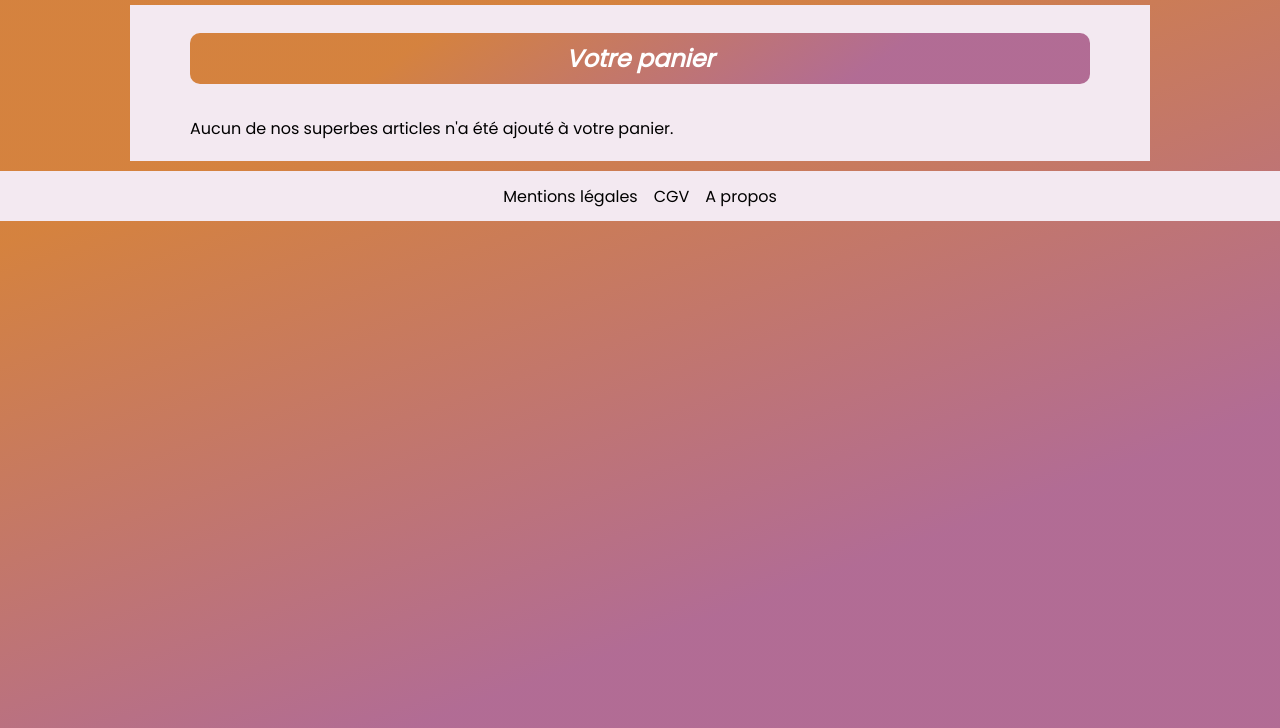
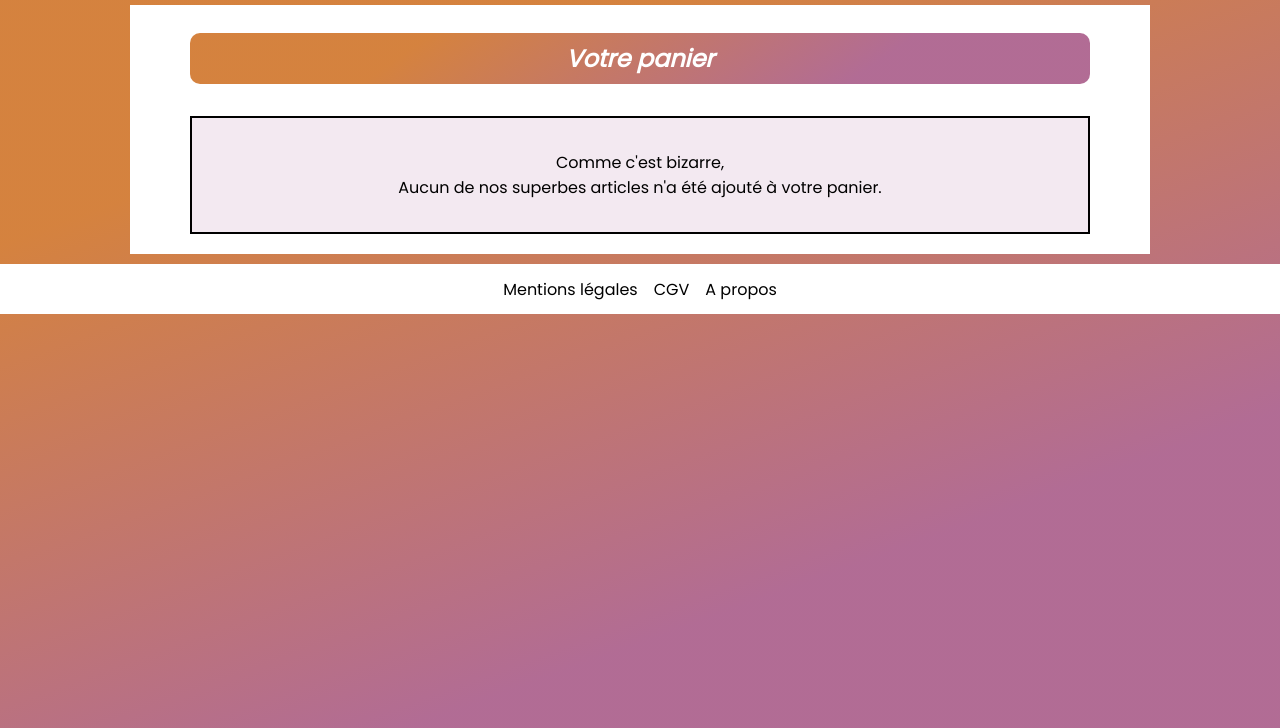
Before and after one commit to Mrkz92/MarekZaorski_5_01092022, a plain HTML site: page front-end/html/cart.html in a window 1280 px wide. Shown: the part 72-800 px from the top of the page. Drawn offline with Linux system fonts and the light colour scheme; no server answers.

Commit message:
Small changes

```diff
--- a/front-end/html/cart.html
+++ b/front-end/html/cart.html
@@ -49,6 +49,7 @@
     </header>
     <main>
         <section id="cart-section">
+            <h2>Votre panier</h2>
         </section>
     </main>
     <footer>
--- a/front-end/script/cart.js
+++ b/front-end/script/cart.js
@@ -6,19 +6,15 @@ function fillCart() {
     getCart();
     if (cart.length < 1 ) {
         console.log("Panier vide");
-        alert("Le panier est vide.");
         const cartEmpty = document.createElement("div")
         cartEmpty.setAttribute("id", "cart-empty")
         cartEmpty.innerHTML = `
-            <h2>Votre panier</h2>
-            <div id="cart-empty">
-                <p>Aucun de nos superbes articles n'a été ajouté à votre panier.</p>
-            </div>`
+                <p>Comme c'est bizarre,
+                </br>Aucun de nos superbes articles n'a été ajouté à votre panier.</p>`
         cartSection.appendChild(cartEmpty);
     } else {
         const cartContainer = document.createElement("div")
         cartContainer.innerHTML = `
-            <h2>Votre panier</h2>
             <table class="cart-table" id="cart-table">
                 <thead class="cart-table__part" id="cart-table__head">
                     <tr>
--- a/front-end/scss/components/_buttons.scss
+++ b/front-end/scss/components/_buttons.scss
@@ -5,7 +5,7 @@
     cursor: pointer;
     padding: .5rem .75rem;
     border-radius: 10px;
-    background-color: white;
+    background-color: $section;
     @include button-shadow;
     &:hover {
         color: white;
--- a/front-end/scss/pages/_cart.scss
+++ b/front-end/scss/pages/_cart.scss
@@ -1,2 +1,9 @@
-@import "./components/cart-grid";
-@import "./components/form";
+#cart-empty {
+    border: $classic-border;
+    background-color: $section;
+    padding: 2rem;
+    display: flex;
+    justify-content: center;
+    text-align: center;
+    // align-items: center;
+}
--- a/front-end/scss/style.scss
+++ b/front-end/scss/style.scss
@@ -1,6 +1,6 @@
 @import "./pages/index";
 @import "./pages/product";
-// @import "./pages/cart";
+@import "./pages/cart";
 @import "./pages/confirmation";
 @import "./utils/variables";
 @import "./utils/mixins";
@@ -28,7 +28,7 @@ body {
     background-attachment: fixed;
     font-family: 'Poppins', 'Segoe UI', Tahoma, Geneva, Verdana, sans-serif;
     header, section, footer {
-        background-color: $section;
+        background-color: white;
     }
 }
 
@@ -44,7 +44,6 @@ main {
         // margin: 20px;
         @include margin-side-auto;
         padding: 20px 60px;
-        background-color: $section;
         h2 {
             // margin: .5rem 2rem 2rem 2rem;
             margin-top: .5rem;
```
Also changed, not shown: front-end/scss/style.css, 1 other file.
